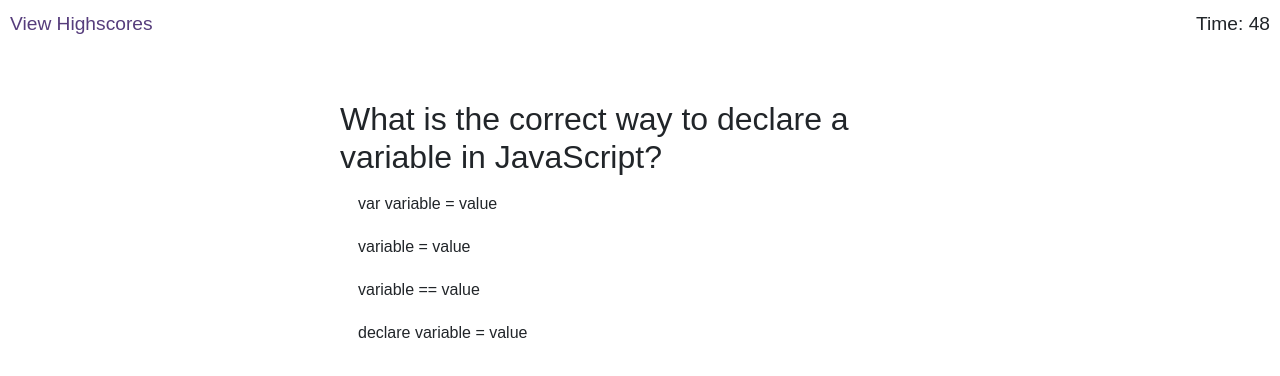
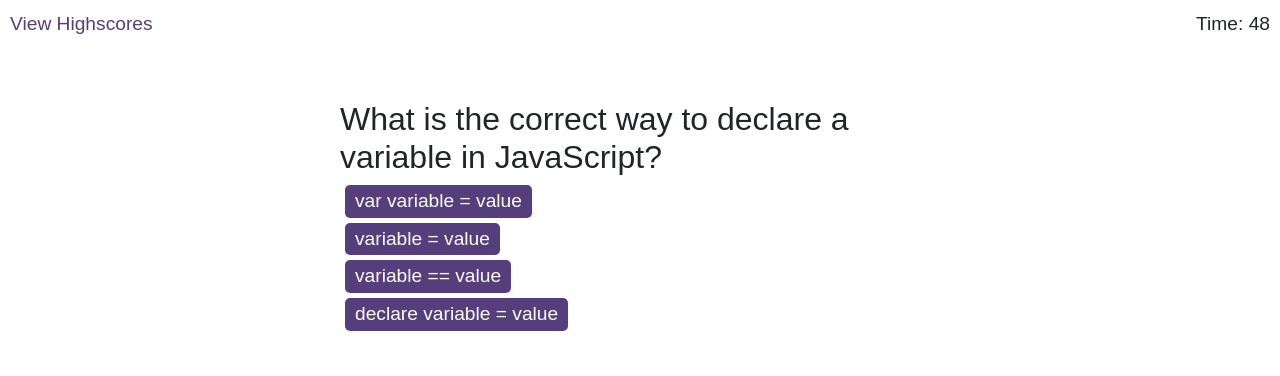
Before and after one commit to Heisen101/Code-Quiz, a plain HTML site: page index.html in a window 1280 px wide. Both pictures are taken after a click on the button "Start Quiz". Drawn offline with nearby package versions, Linux system fonts and the light colour scheme.

Commit message:
added Css style for buttons when created

```diff
--- a/assets/css/styles.css
+++ b/assets/css/styles.css
@@ -32,6 +32,15 @@ button:hover {
 
 .choices button {
   display: block;
+  margin: 5px;
+  cursor: pointer;
+  font-size: 100%;
+  background-color: #563d7c;
+  border-radius: 5px;
+  padding: 2px 10px;
+  color: white;
+  border: 0;
+  transition: background-color 0.1s;
 }
 
 input[type="text"] {
```
